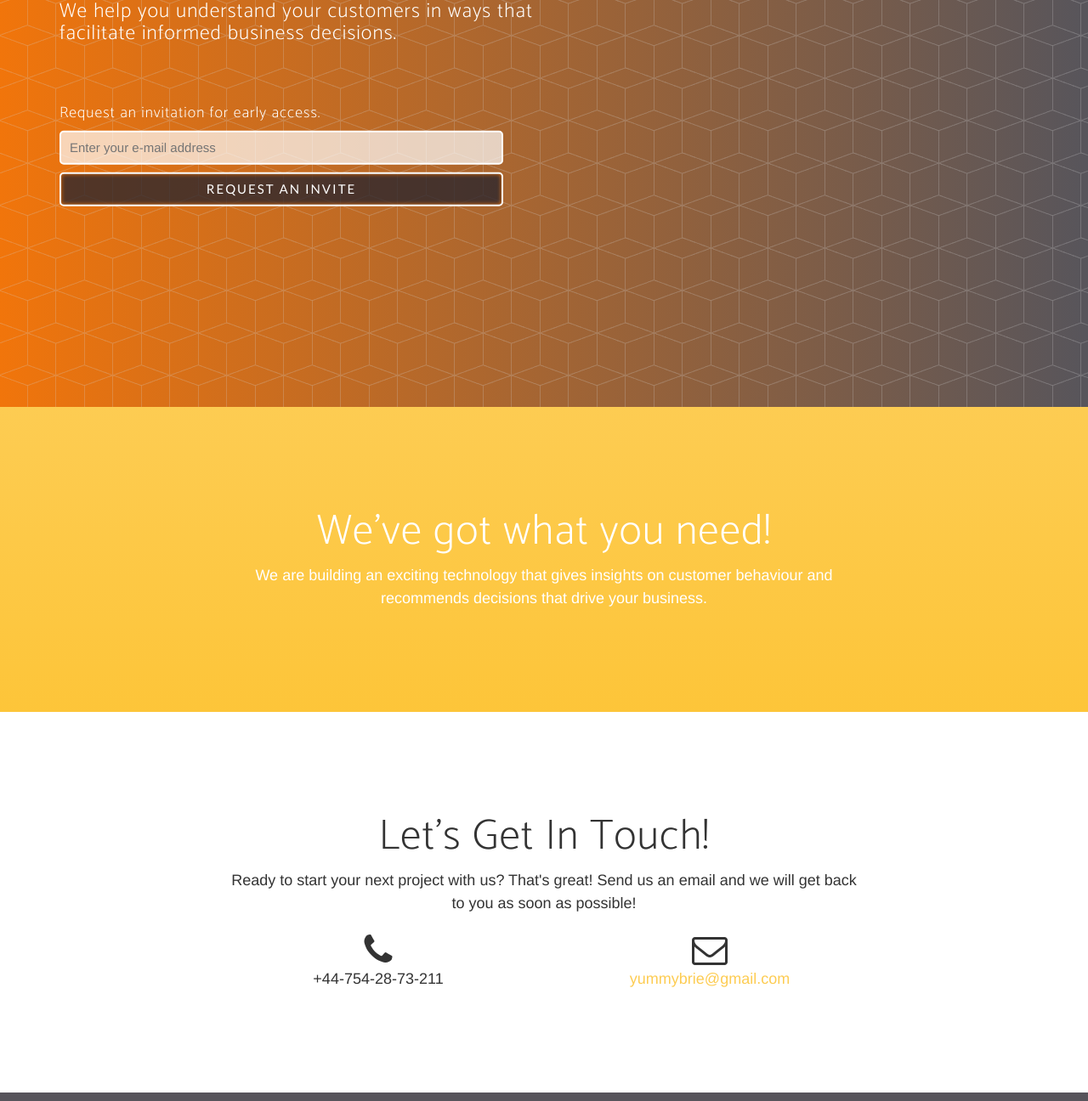
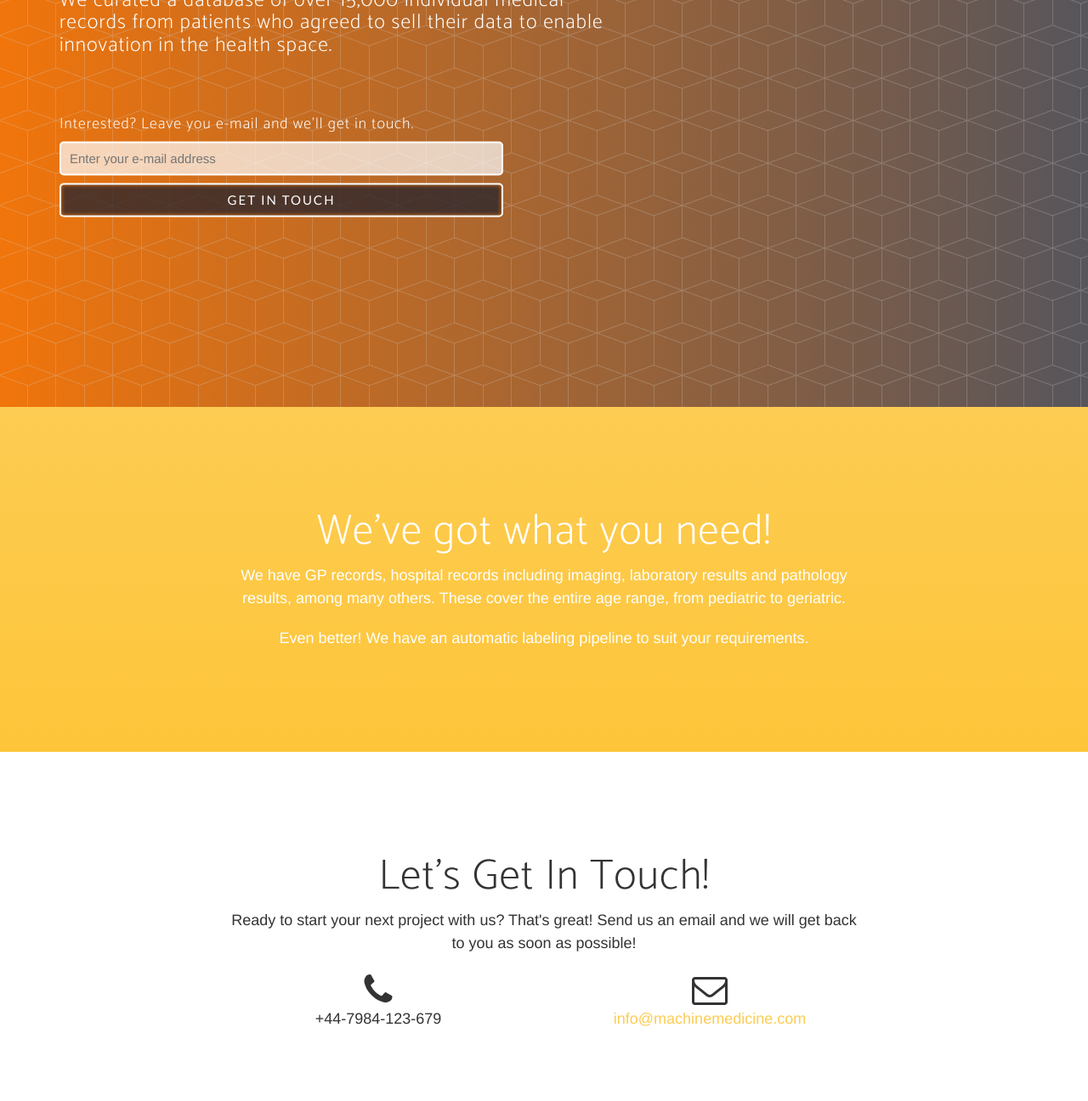
Before and after one commit to GeorgianaPetria/GeorgianaPetria.github.io, a website: page index.html in a window 1280 px wide. Shown: the part 321-1617 px from the top of the page at 85% size. Drawn offline with nearby package versions, Linux system fonts and the light colour scheme; a web font is replaced by a local one.

Commit message:
changed text

```diff
--- a/index.html
+++ b/index.html
@@ -9,7 +9,7 @@
     <meta name="description" content="">
     <meta name="author" content="">
 
-    <title>Brie</title>
+    <title>MachineMedicine</title>
 
     <!-- Bootstrap Core CSS -->
     <link href="lib/bootstrap/css/bootstrap.min.css" rel="stylesheet">
@@ -34,16 +34,6 @@
         <script src="https://oss.maxcdn.com/libs/respond.js/1.4.2/respond.min.js"></script>
     <![endif]-->
 
-    <script>
-        (function(i,s,o,g,r,a,m){i['GoogleAnalyticsObject']=r;i[r]=i[r]||function(){
-        (i[r].q=i[r].q||[]).push(arguments)},i[r].l=1*new Date();a=s.createElement(o),
-        m=s.getElementsByTagName(o)[0];a.async=1;a.src=g;m.parentNode.insertBefore(a,m)
-        })(window,document,'script','https://www.google-analytics.com/analytics.js','ga');
-
-        ga('create', 'UA-96605301-1', 'auto');
-        ga('send', 'pageview');
-
-    </script>
 </head>
 
 <body id="page-top">
@@ -55,7 +45,7 @@
                 <button type="button" class="navbar-toggle collapsed" data-toggle="collapse" data-target="#bs-example-navbar-collapse-1">
                     <span class="sr-only">Toggle navigation</span> Menu <i class="fa fa-bars"></i>
                 </button>
-                <a class="navbar-brand page-scroll" href="#page-top">Brie</a>
+                <a class="navbar-brand page-scroll" href="#page-top">MachineMedicine</a>
             </div>
 
             <!-- Collect the nav links, forms, and other content for toggling -->
@@ -80,14 +70,15 @@
                 <div class="col-sm-7">
                     <div class="header-content">
                         <div class="header-content-inner">
-                            <h1>Grow your business.</h1>
-                            <h3>We help you understand your customers in ways that facilitate informed business decisions.</h3>
+                            <h1>Need health data?</h1>
+
+                            <h3>We curated a database of over 15,000 individual medical records from patients who agreed to sell their data to enable innovation in the health space.</h3>
                             <div class="form-container">
                                 <form id="SignUpForm" action="https://getsimpleform.com/messages?form_api_token=bea5aa599e94fc3503c5a7c84bf4aeb2" method="post">
-                                    <h4>Request an invitation for early access.</h4>
+                                    <h4>Interested? Leave you e-mail and we'll get in touch.</h4>
                                     <input type="email" name="email" placeholder="Enter your e-mail address" required="" data-schema-key="email">
 
-                                    <button type="submit" class="btn btn-outline btn-xl page-scroll">Request An Invite</button>
+                                    <button type="submit" class="btn btn-outline btn-xl page-scroll">Get in touch</button>
                                     <div id="confirmDiv" style="display: none">
                                         <h4>Thanks for subscribing! We will contact you soon.</h4>
                                     </div>
@@ -105,8 +96,9 @@
             <div class="row">
                 <div class="col-md-8 col-md-offset-2">
                     <h2 class="section-heading">We've got what you need!</h2>
-                    <p>We are building an exciting technology that gives insights on customer behaviour and recommends decisions that drive your business.
+                    <p>We have GP records, hospital records including imaging, laboratory results and pathology results, among many others. These cover the entire age range, from pediatric to geriatric.
                     </p>
+                    <p>Even better! We have an automatic labeling pipeline to suit your requirements.</p>
                 </div>
             </div>
         </div>
@@ -122,11 +114,11 @@
                 </div>
                 <div class="col-lg-4 col-lg-offset-2 text-center">
                     <i class="fa fa-phone fa-3x sr-contact"></i>
-                    <p>+44-754-28-73-211</p>
+                    <p>+44-7984-123-679</p>
                 </div>
                 <div class="col-lg-4 text-center">
                     <i class="fa fa-envelope-o fa-3x sr-contact"></i>
-                    <p><a href="mailto:yummybrie@gmail.com">yummybrie@gmail.com</a></p>
+                    <p><a href="mailto:info@machinemedicine.com">info@machinemedicine.com</a></p>
                 </div>
             </div>
         </div>
@@ -134,7 +126,7 @@
 
     <footer>
         <div class="container">
-            <p>&copy; 2017 Brie. All Rights Reserved.</p>
+            <p>&copy; 2017 MachineMedicine. All Rights Reserved.</p>
         </div>
     </footer>
 
```
